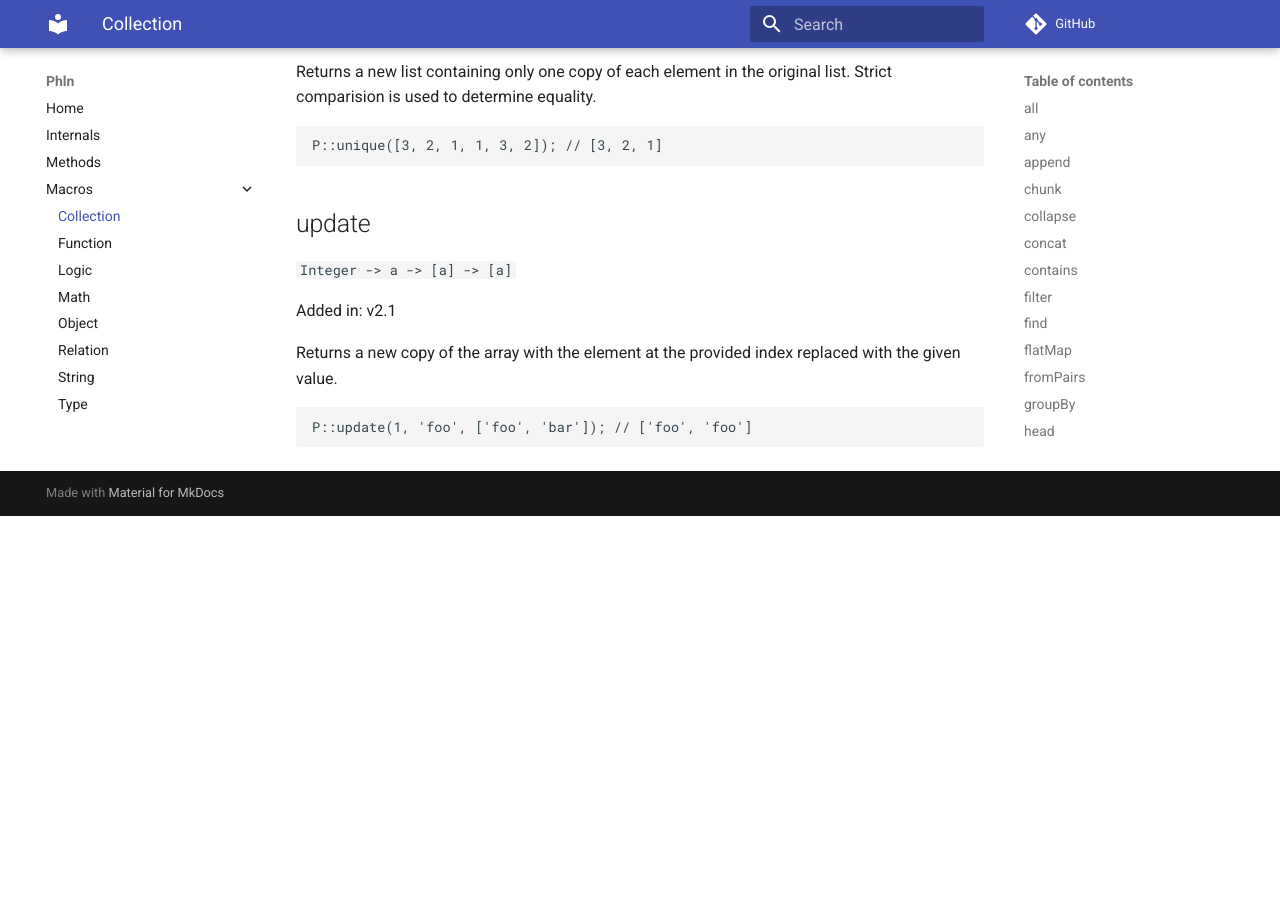
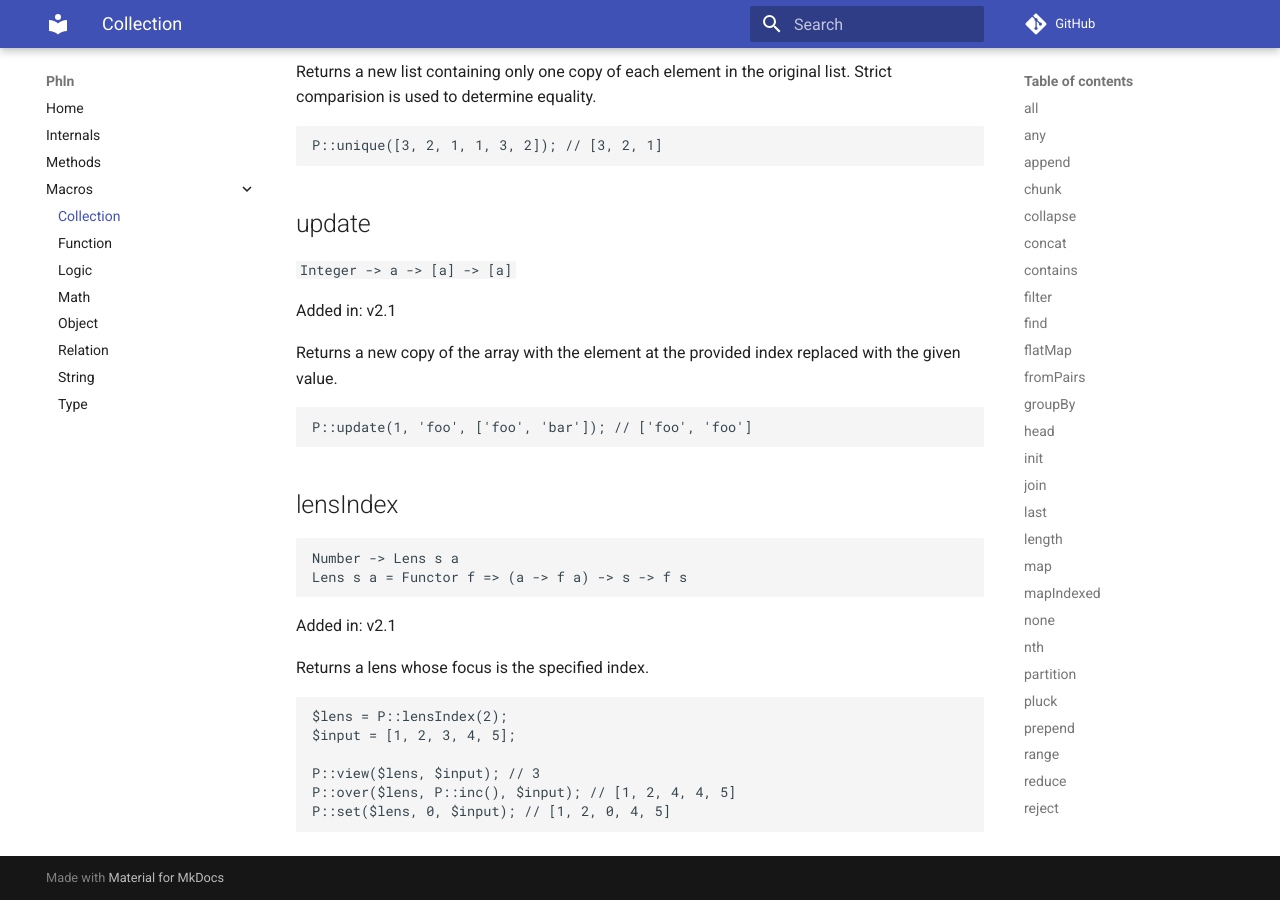
Before and after one commit to baethon/phln, an MkDocs documentation site: the page built from docs/macros/collection.md, in a window 1280 px wide and 900 px high, scrolled down 10153 px. Built offline with MkDocs 1.6.1 and Material for MkDocs 9.7.7, drawn with Linux system fonts in a browser that asks for light colours; comment, search, counter and statistics services are not loaded; before the commit the page ends 10669 px from its top, so only the background shows below that.

Commit message:
Add missing documentation for lensIndex/lensPath/lens

````diff
--- a/docs/macros/collection.md
+++ b/docs/macros/collection.md
@@ -458,3 +458,23 @@ Returns a new copy of the array with the element at the provided index replaced
 ```php
 P::update(1, 'foo', ['foo', 'bar']); // ['foo', 'foo']
 ```
+
+## lensIndex
+
+```
+Number -> Lens s a
+Lens s a = Functor f => (a -> f a) -> s -> f s
+```
+
+Added in: v2.1
+
+Returns a lens whose focus is the specified index.
+
+```php
+$lens = P::lensIndex(2);
+$input = [1, 2, 3, 4, 5];
+
+P::view($lens, $input); // 3
+P::over($lens, P::inc(), $input); // [1, 2, 4, 4, 5]
+P::set($lens, 0, $input); // [1, 2, 0, 4, 5]
+```
````
Also changed, not shown: docs/macros/object.md (+19 -0 lines).
